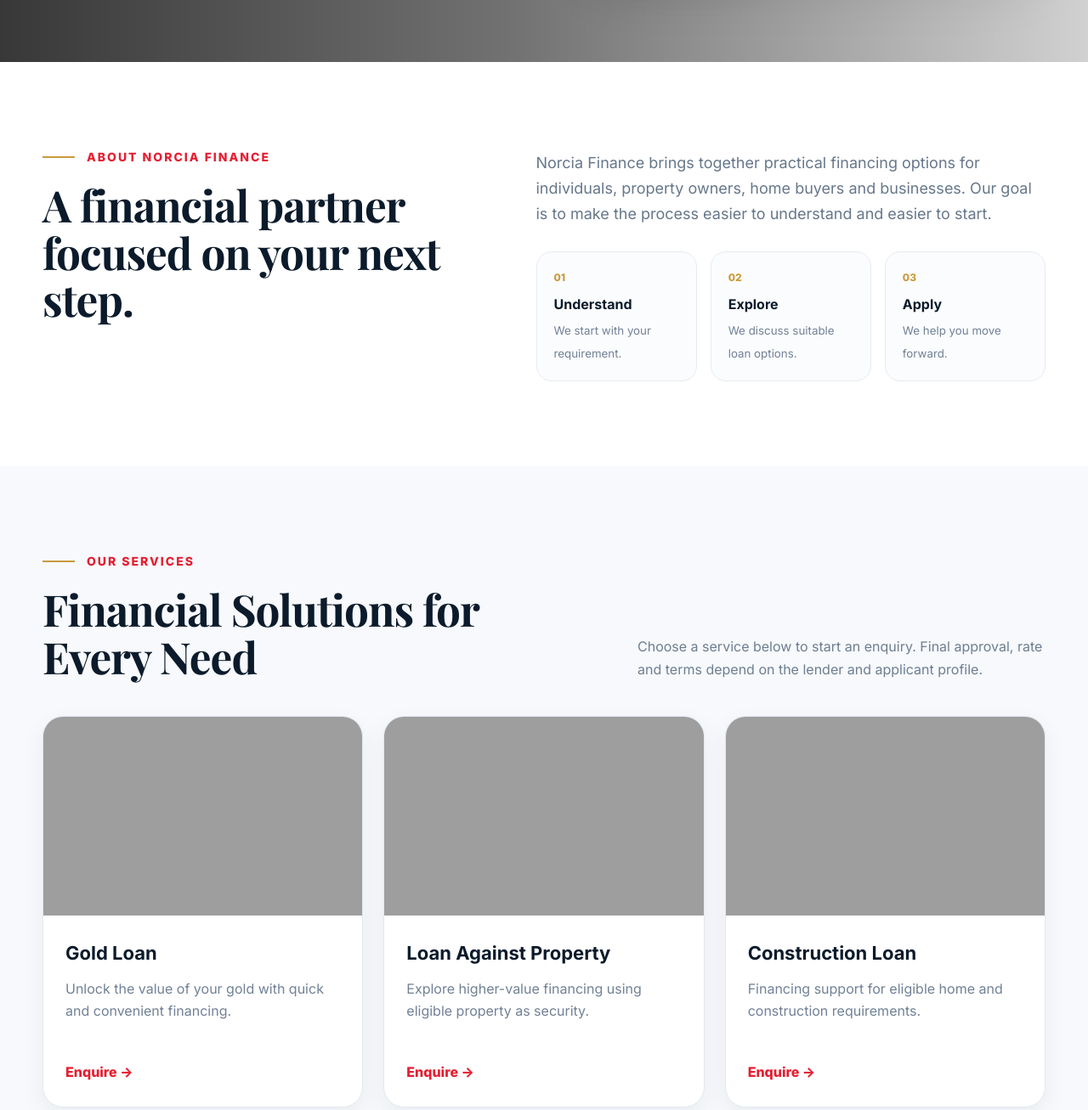
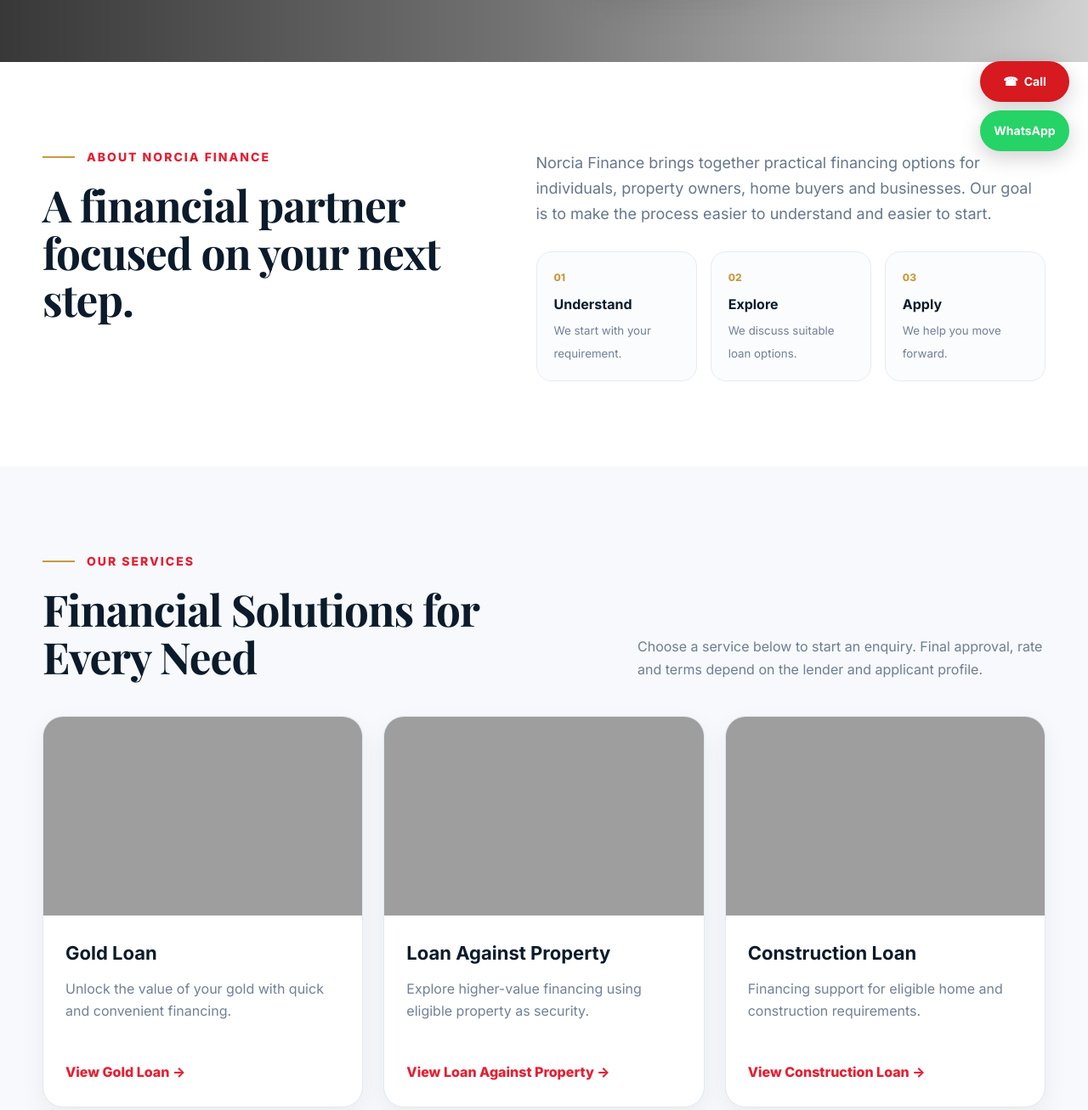
Before and after one commit to adityasite66/norcia_finance, a plain HTML site: page frontend/index.html in a window 1280 px wide. Shown: the part 600-1907 px from the top of the page at 85% size. Drawn offline with nearby package versions, Linux system fonts and the light colour scheme.

Commit message:
Update index.html

```diff
--- a/frontend/index.html
+++ b/frontend/index.html
@@ -88,13 +88,13 @@
       <p>Choose a service below to start an enquiry. Final approval, rate and terms depend on the lender and applicant profile.</p>
     </div>
     <div class="service-grid">
-      <article class="service-card"><img src="assets/gold-loan.png" alt="Gold loan"><div class="service-body"><h3>Gold Loan</h3><p>Unlock the value of your gold with quick and convenient financing.</p><a href="#contact" data-service="Gold Loan">Enquire →</a></div></article>
-      <article class="service-card"><img src="assets/lap-loan.png" alt="Loan against property"><div class="service-body"><h3>Loan Against Property</h3><p>Explore higher-value financing using eligible property as security.</p><a href="#contact" data-service="Loan Against Property">Enquire →</a></div></article>
-      <article class="service-card"><img src="assets/construction-loan.png" alt="Construction loan"><div class="service-body"><h3>Construction Loan</h3><p>Financing support for eligible home and construction requirements.</p><a href="#contact" data-service="Construction Loan">Enquire →</a></div></article>
-      <article class="service-card"><img src="assets/cibil.png" alt="CIBIL score"><div class="service-body"><h3>CIBIL Rectification</h3><p>Get guidance on understanding and addressing credit-report discrepancies.</p><a href="#contact" data-service="CIBIL Rectification">Enquire →</a></div></article>
-      <article class="service-card"><img src="assets/home-loan.png" alt="Home loan"><div class="service-body"><h3>Home Loan</h3><p>Explore financing options to help turn your dream home into reality.</p><a href="#contact" data-service="Home Loan">Enquire →</a></div></article>
-      <article class="service-card"><img src="assets/personal-loan.png" alt="Personal loan"><div class="service-body"><h3>Personal Loan</h3><p>Flexible financing options for eligible personal requirements.</p><a href="#contact" data-service="Personal Loan">Enquire →</a></div></article>
-      <article class="service-card"><img src="assets/business-loan.png" alt="Business loan"><div class="service-body"><h3>Business Loan</h3><p>Financial support for business needs, working capital and growth plans.</p><a href="#contact" data-service="Business Loan">Enquire →</a></div></article>
+      <article class="service-card"><img src="assets/gold-loan.png" alt="Gold loan"><div class="service-body"><h3>Gold Loan</h3><p>Unlock the value of your gold with quick and convenient financing.</p><a href="gold-loan.html">View Gold Loan →</a></div></article>
+      <article class="service-card"><img src="assets/lap-loan.png" alt="Loan against property"><div class="service-body"><h3>Loan Against Property</h3><p>Explore higher-value financing using eligible property as security.</p><a href="loan-against-property.html">View Loan Against Property →</a></div></article>
+      <article class="service-card"><img src="assets/construction-loan.png" alt="Construction loan"><div class="service-body"><h3>Construction Loan</h3><p>Financing support for eligible home and construction requirements.</p><a href="construction-loan.html">View Construction Loan →</a></div></article>
+      <article class="service-card"><img src="assets/cibil.png" alt="CIBIL score"><div class="service-body"><h3>CIBIL Rectification</h3><p>Get guidance on understanding and addressing credit-report discrepancies.</p><a href="cibil-rectification.html">View CIBIL Rectification →</a></div></article>
+      <article class="service-card"><img src="assets/home-loan.png" alt="Home loan"><div class="service-body"><h3>Home Loan</h3><p>Explore financing options to help turn your dream home into reality.</p><a href="home-loan.html"> View Home Loan →</a></div></article>
+      <article class="service-card"><img src="assets/personal-loan.png" alt="Personal loan"><div class="service-body"><h3>Personal Loan</h3><p>Flexible financing options for eligible personal requirements.</p><a href="personal-loan.html">View Personal Loan →</a> </div></article>
+      <article class="service-card"><img src="assets/business-loan.png" alt="Business loan"><div class="service-body"><h3>Business Loan</h3><p>Financial support for business needs, working capital and growth plans.</p><a href="business-loan.html">View Business Loan →</a></div></article>
     </div>
   </div>
 </section>
@@ -166,5 +166,24 @@
 </footer>
 
 <script src="script.js"></script>
+<!-- Floating Contact Buttons -->
+<div class="floating-contact">
+
+  <a href="tel:6396885589" class="floating-call" aria-label="Call Norcia Finance">
+    ☎
+    <span>Call</span>
+  </a>
+
+  <a
+    href="https://wa.me/916396885589"
+    target="_blank"
+    rel="noopener"
+    class="floating-whatsapp"
+    aria-label="WhatsApp Norcia Finance"
+  >
+    WhatsApp
+  </a>
+
+</div>
 </body>
 </html>
```
